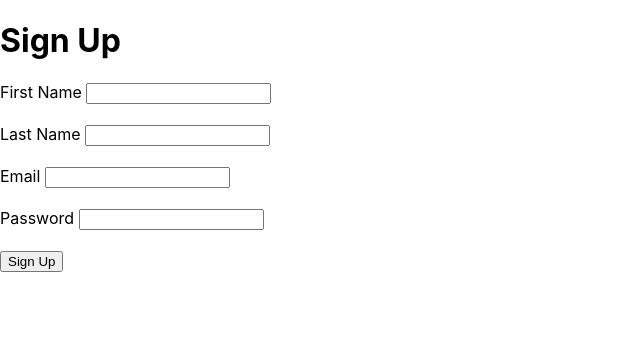
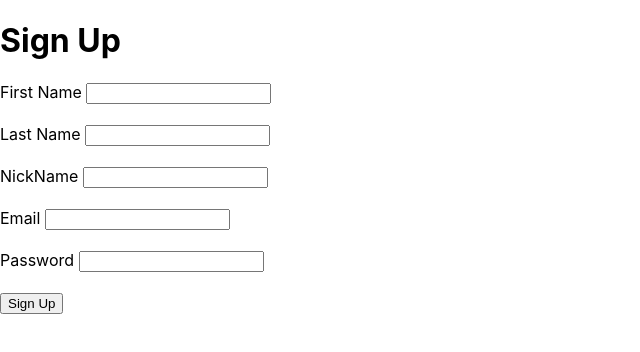
Before and after one commit to Pablo-Miguel/tfg-shareme_front-end, a React (Create React App) app: page /signup in a window 1280 px wide. Shown: the top 352 px of the page, without its empty margins (0-640 px from the left). Built offline with nearby package versions, Linux system fonts and the light colour scheme.

Commit message:
Now owner have nickName

```diff
--- a/src/pages/HomePage.js
+++ b/src/pages/HomePage.js
@@ -97,7 +97,7 @@ const HomePage = () => {
                 views={item.views}
                 likes={item.likes}
                 category={item.category}
-                owner={item.owner.name}
+                owner={item.owner.nickName}
                 has_offer={item.has_offer}
                 offer_price={item.offer_price}
                 isLiked={item.isLiked}
--- a/src/pages/SignUpPage.js
+++ b/src/pages/SignUpPage.js
@@ -8,6 +8,7 @@ const SignUpPage = () => {
   const lastNameInputRef = useRef();
   const emailInputRef = useRef();
   const passwordInputRef = useRef();
+  const nickNameInputRef = useRef();
   const dispatch = useDispatch();
   const error = useSelector((state) => state.auth.error);
 
@@ -24,6 +25,7 @@ const SignUpPage = () => {
       signUp(
         firstNameInputRef.current.value,
         lastNameInputRef.current.value,
+        nickNameInputRef.current.value,
         emailInputRef.current.value,
         passwordInputRef.current.value
       )
@@ -49,6 +51,15 @@ const SignUpPage = () => {
           name="lastName"
           id="lastName"
           ref={lastNameInputRef}
+        />
+        <br />
+        <br />
+        <label htmlFor="nickName">NickName </label>
+        <input
+          type="text"
+          name="nickName"
+          id="nickName"
+          ref={nickNameInputRef}
         />
         <br />
         <br />
--- a/src/store/auth-store/auth-actions.js
+++ b/src/store/auth-store/auth-actions.js
@@ -28,7 +28,7 @@ export const checkAuth = () => {
   };
 };
 
-export const signUp = (firstName, lastName, email, password) => {
+export const signUp = (firstName, lastName, nickName, email, password) => {
   return async (dispatch) => {
     try {
       dispatch(authActions.setError(null));
@@ -37,6 +37,7 @@ export const signUp = (firstName, lastName, email, password) => {
         {
           firstName,
           lastName,
+          nickName,
           email,
           password,
         },
```
